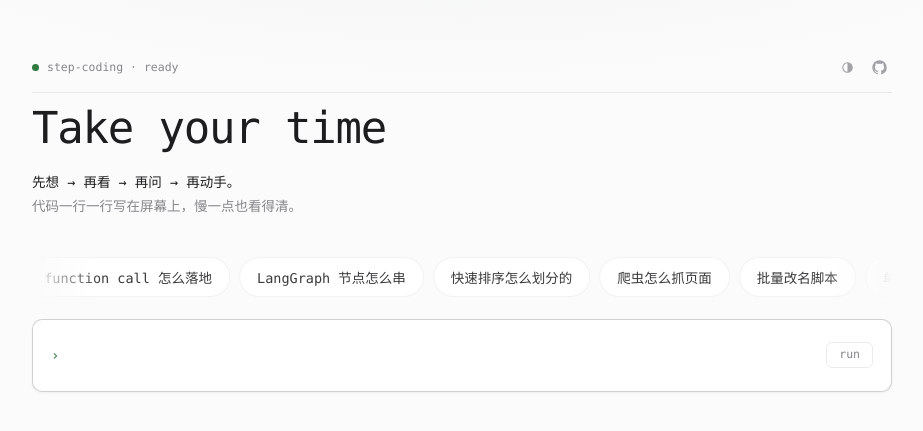
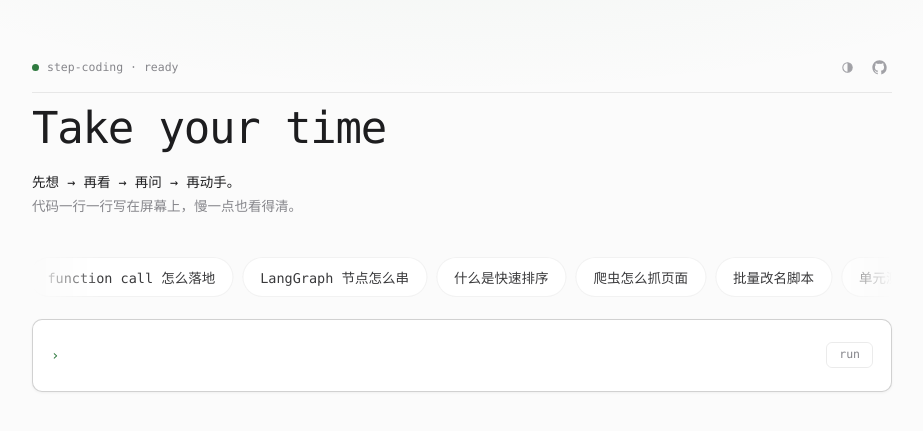
Before and after one commit to New-King/step-coding, a React (Vite) app in the folder web/: page / in a window 1280 px wide. Shown: the part 109-540 px from the top of the page, without its empty margins (178-1101 px from the left). Built offline with nearby package versions, Linux system fonts and the light colour scheme.

Commit message:
feat: 预设问题改成「什么是快速排序 / 用 python 写一个快速排序算法」

```diff
--- a/web/src/App.tsx
+++ b/web/src/App.tsx
@@ -168,8 +168,8 @@ const EXAMPLES: { label: string; ask: string }[] = [
     ask: "用 TypeScript 写个最小的 LangGraph 例子，两个节点串起来，跑一遍看值怎么流过去",
   },
   {
-    label: "快速排序怎么划分的",
-    ask: "写个快速排序，把每次划分后的数组状态打出来，能一步步看到它怎么排好序",
+    label: "什么是快速排序",
+    ask: "用 python 写一个快速排序算法",
   },
   {
     label: "爬虫怎么抓页面",
```
